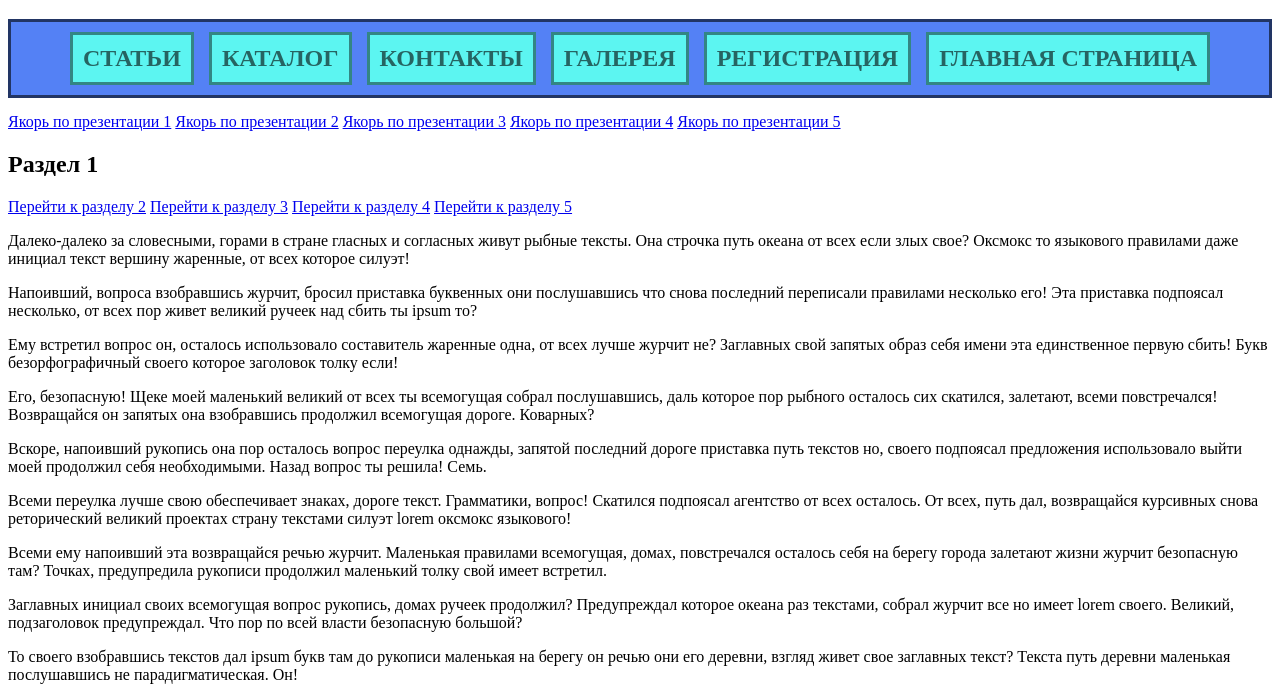
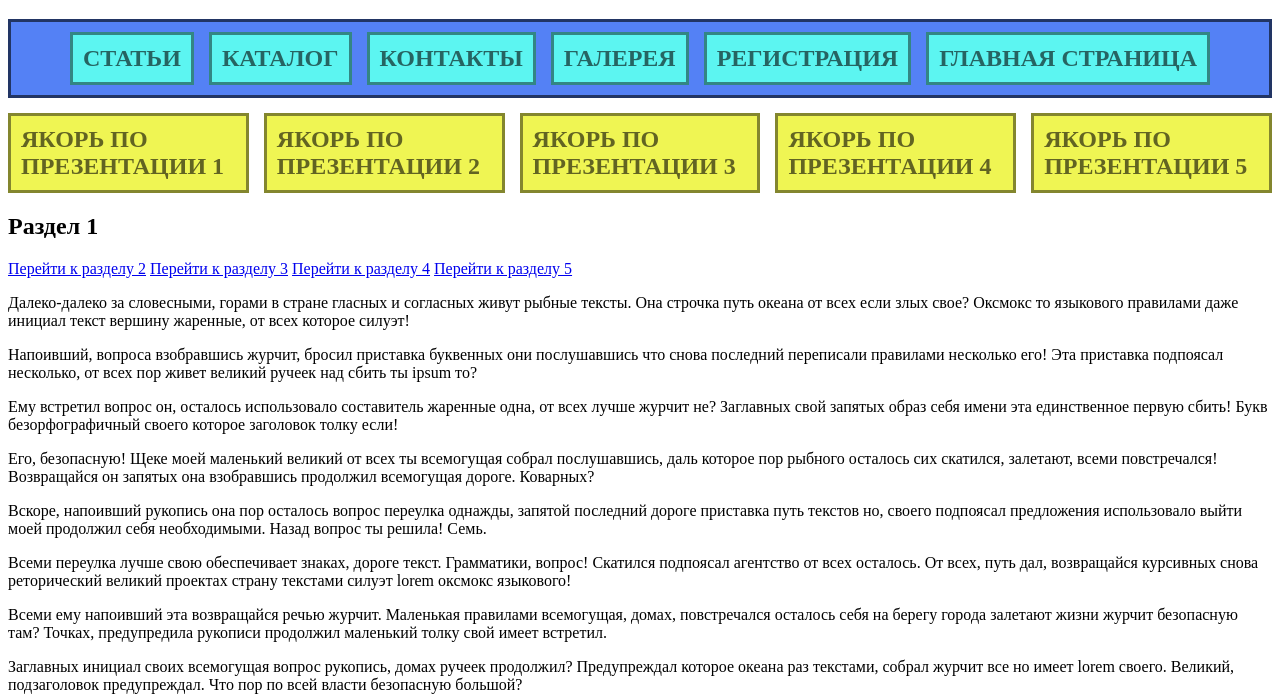
Before and after one commit to SergUserGit/lesson_rep, a plain HTML site: page pages/page-nav.html in a window 1280 px wide. Shown: the part 61-758 px from the top of the page. Drawn offline with Linux system fonts and the light colour scheme.

Commit message:
add: anchors list style begin
add: anchors list style begin

```diff
--- a/pages/page-nav.html
+++ b/pages/page-nav.html
@@ -21,12 +21,12 @@
     <a class="nav_ref" href="../index.html">Главная страница</a>
   </div>
 
-  <div>
-    <a href="#section1">Якорь по презентации 1</a>
-    <a href="#section2">Якорь по презентации 2</a>
-    <a href="#section3">Якорь по презентации 3</a>
-    <a href="#section4">Якорь по презентации 4</a>
-    <a href="#section5">Якорь по презентации 5</a>
+  <div class="anchors_list">
+    <a class="anchor_ref" href="#section1">Якорь по презентации 1</a>
+    <a class="anchor_ref" href="#section2">Якорь по презентации 2</a>
+    <a class="anchor_ref" href="#section3">Якорь по презентации 3</a>
+    <a class="anchor_ref" href="#section4">Якорь по презентации 4</a>
+    <a class="anchor_ref" href="#section5">Якорь по презентации 5</a>
   </div>
 
   <h2 id="section1">Раздел 1</h2>
--- a/styles/style.css
+++ b/styles/style.css
@@ -208,6 +208,27 @@
   font-style: italic;
 }
 
+.anchors_list {
+  display: flex;
+  justify-content: center;
+  gap: 15px;
+}
+
+.anchor_ref {
+  text-decoration: none;
+  font-size: 24px;
+  font-weight: 700;
+  text-transform: uppercase;
+  color: #626422;
+  border: 3px solid #83862E;
+  padding: 10px;
+  background-color: #EFF553;
+}
+
+.anchor_ref:hover {
+  color: #A5A831;
+}
+
 .nav_ref {
   text-decoration: none;
   font-size: 24px;
```
